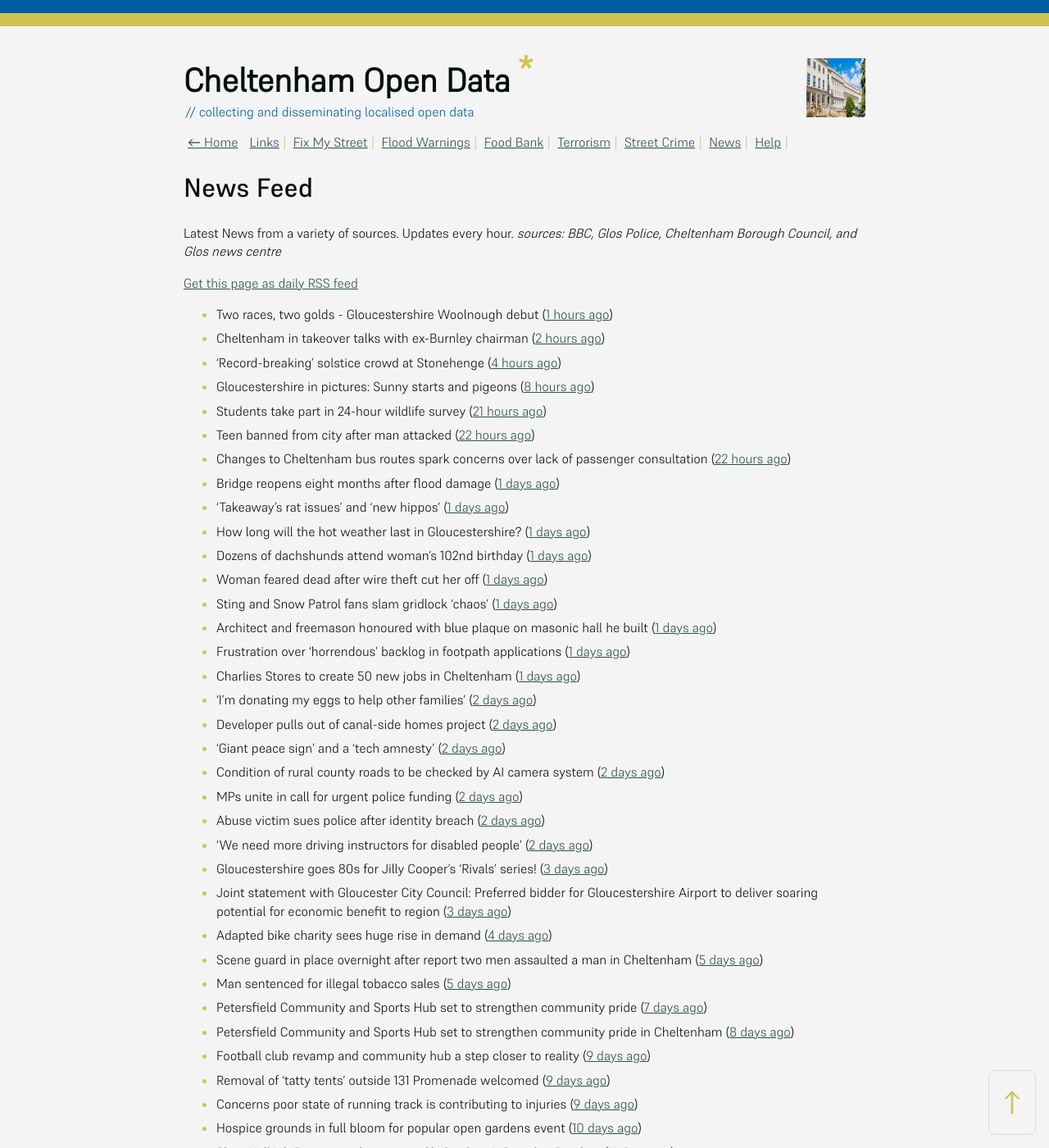
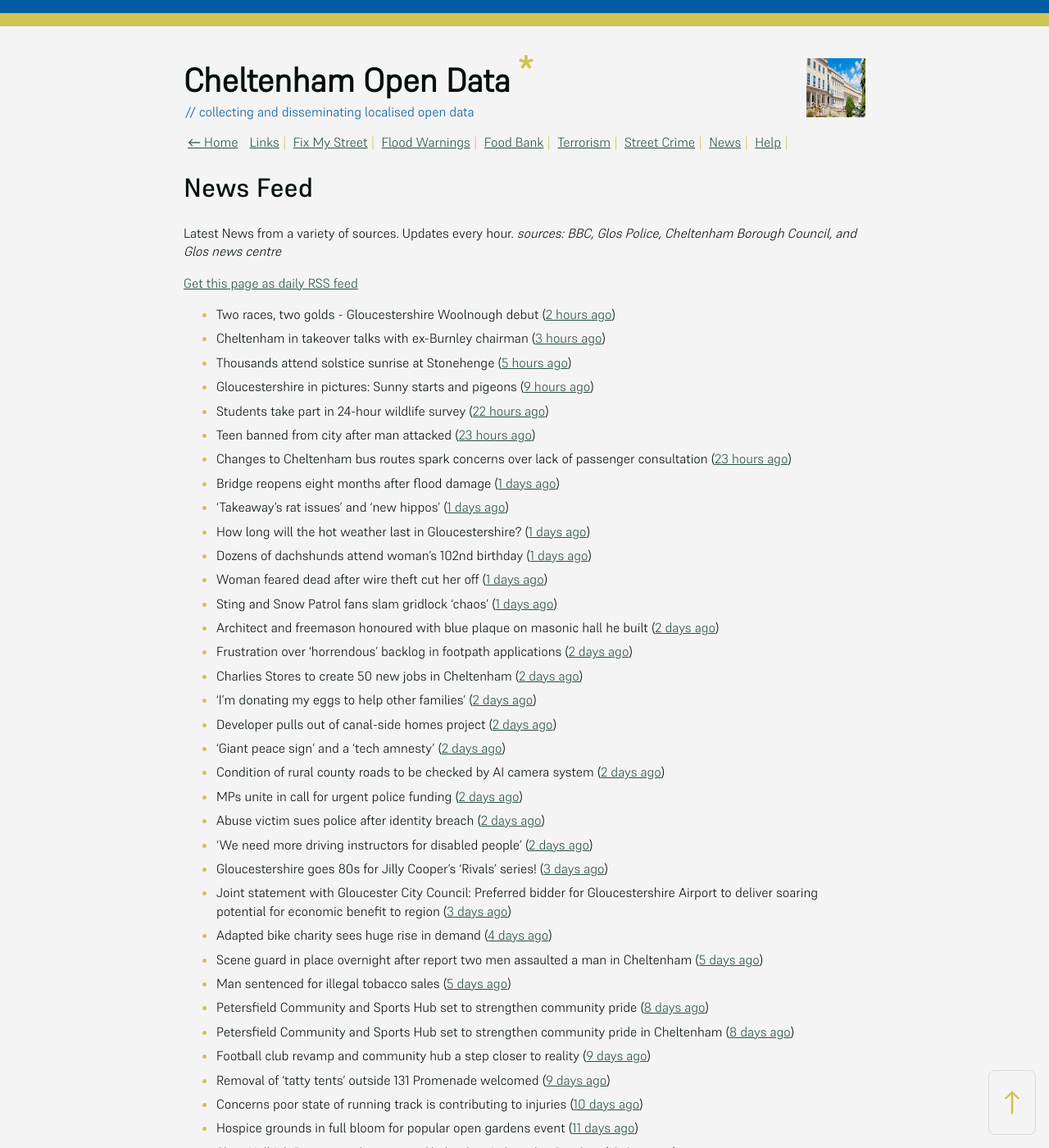
Before and after one commit to mat-0/cheltenham-open-data, a Jekyll site: the page built from _pages/news.md, in a window 1280 px wide and 1400 px high. Shown: the whole window at 82% size. Built offline with Jekyll 4.4.1, drawn with Linux system fonts in a browser that asks for light colours; some of the changed text lies outside the part shown.

Commit message:
Updated 2025-06-21 15:57:59

```diff
--- a/_pages/news.md
+++ b/_pages/news.md
@@ -12,22 +12,22 @@ _sources: BBC, Glos Police, Cheltenham Borough Council, and Glos news centre_
 [Get this page as daily RSS feed](/daily.rss)
 
 <!-- news_marker starts -->
-- Two races, two golds - Gloucestershire Woolnough debut ([1 hours ago](https://www.bbc.com/sport/rowing/articles/cgjg4516w15o))
-- Cheltenham in takeover talks with ex-Burnley chairman ([2 hours ago](https://www.bbc.com/sport/football/articles/ckg3v5135meo))
-- 'Record-breaking' solstice crowd at Stonehenge ([4 hours ago](https://www.bbc.com/news/articles/cg75gp1y233o))
-- Gloucestershire in pictures: Sunny starts and pigeons ([8 hours ago](https://www.bbc.com/news/articles/cwye9g90870o))
-- Students take part in 24-hour wildlife survey ([21 hours ago](https://www.bbc.com/news/articles/cn41ze3r27zo))
-- Teen banned from city after man attacked ([22 hours ago](https://www.bbc.com/news/articles/c75rl4we60wo))
-- Changes to Cheltenham bus routes spark concerns over lack of passenger consultation ([22 hours ago](https://gloucesternewscentre.co.uk/changes-to-cheltenham-bus-routes-spark-concerns-over-lack-of-passenger-consultation/))
+- Two races, two golds - Gloucestershire Woolnough debut ([2 hours ago](https://www.bbc.com/sport/rowing/articles/cgjg4516w15o))
+- Cheltenham in takeover talks with ex-Burnley chairman ([3 hours ago](https://www.bbc.com/sport/football/articles/ckg3v5135meo))
+- Thousands attend solstice sunrise at Stonehenge ([5 hours ago](https://www.bbc.com/news/articles/cg75gp1y233o))
+- Gloucestershire in pictures: Sunny starts and pigeons ([9 hours ago](https://www.bbc.com/news/articles/cwye9g90870o))
+- Students take part in 24-hour wildlife survey ([22 hours ago](https://www.bbc.com/news/articles/cn41ze3r27zo))
+- Teen banned from city after man attacked ([23 hours ago](https://www.bbc.com/news/articles/c75rl4we60wo))
+- Changes to Cheltenham bus routes spark concerns over lack of passenger consultation ([23 hours ago](https://gloucesternewscentre.co.uk/changes-to-cheltenham-bus-routes-spark-concerns-over-lack-of-passenger-consultation/))
 - Bridge reopens eight months after flood damage ([1 days ago](https://www.bbc.com/news/articles/cz09md3ve3no))
 - 'Takeaway's rat issues' and 'new hippos' ([1 days ago](https://www.bbc.com/news/articles/c5ygx2p4lw5o))
 - How long will the hot weather last in Gloucestershire? ([1 days ago](https://www.bbc.co.uk/sounds/play/p0lkf1rq))
 - Dozens of dachshunds attend woman's 102nd birthday ([1 days ago](https://www.bbc.com/news/videos/c307l54nlrmo))
 - Woman feared dead after wire theft cut her off ([1 days ago](https://www.bbc.com/news/articles/cp3k96521neo))
 - Sting and Snow Patrol fans slam gridlock 'chaos' ([1 days ago](https://www.bbc.com/news/articles/cwygv0pqy74o))
-- Architect and freemason honoured with blue plaque on masonic hall he built ([1 days ago](https://gloucesternewscentre.co.uk/architect-and-freemason-honoured-with-blue-plaque-on-masonic-hall-he-built/))
-- Frustration over ‘horrendous’ backlog in footpath applications ([1 days ago](https://gloucesternewscentre.co.uk/frustration-over-horrendous-backlog-in-footpath-applications/))
-- Charlies Stores to create 50 new jobs in Cheltenham ([1 days ago](https://gloucesternewscentre.co.uk/charlies-stores-to-create-50-new-jobs-in-cheltenham/))
+- Architect and freemason honoured with blue plaque on masonic hall he built ([2 days ago](https://gloucesternewscentre.co.uk/architect-and-freemason-honoured-with-blue-plaque-on-masonic-hall-he-built/))
+- Frustration over ‘horrendous’ backlog in footpath applications ([2 days ago](https://gloucesternewscentre.co.uk/frustration-over-horrendous-backlog-in-footpath-applications/))
+- Charlies Stores to create 50 new jobs in Cheltenham ([2 days ago](https://gloucesternewscentre.co.uk/charlies-stores-to-create-50-new-jobs-in-cheltenham/))
 - 'I'm donating my eggs to help other families' ([2 days ago](https://www.bbc.com/news/articles/c5y614jm758o))
 - Developer pulls out of canal-side homes project ([2 days ago](https://www.bbc.com/news/articles/cwyxe24xr1jo))
 - 'Giant peace sign' and a 'tech amnesty' ([2 days ago](https://www.bbc.com/news/articles/cglzk58j8jxo))
@@ -40,22 +40,22 @@ _sources: BBC, Glos Police, Cheltenham Borough Council, and Glos news centre_
 - Adapted bike charity sees huge rise in demand ([4 days ago](https://www.bbc.co.uk/sounds/play/p0ljrsvr))
 - Scene guard in place overnight after report two men assaulted a man in Cheltenham ([5 days ago](https://gloucesternewscentre.co.uk/scene-guard-in-place-overnight-after-report-two-men-assaulted-a-man-in-cheltenham/))
 - Man sentenced for illegal tobacco sales ([5 days ago](https://gloucesternewscentre.co.uk/man-sentenced-for-illegal-tobacco-sales/))
-- Petersfield Community and Sports Hub set to strengthen community pride ([7 days ago](https://gloucesternewscentre.co.uk/petersfield-community-and-sports-hub-set-to-strengthen-community-pride/))
+- Petersfield Community and Sports Hub set to strengthen community pride ([8 days ago](https://gloucesternewscentre.co.uk/petersfield-community-and-sports-hub-set-to-strengthen-community-pride/))
 - Petersfield Community and Sports Hub set to strengthen community pride in Cheltenham ([8 days ago](https://www.cheltenham.gov.uk/news/article/3020/petersfield_community_and_sports_hub_set_to_strengthen_community_pride_in_cheltenham))
 - Football club revamp and community hub a step closer to reality ([9 days ago](https://gloucesternewscentre.co.uk/football-club-revamp-and-community-hub-a-step-closer-to-reality/))
 - Removal of ‘tatty tents’ outside 131 Promenade welcomed ([9 days ago](https://gloucesternewscentre.co.uk/removal-of-tatty-tents-outside-131-promenade-welcomed/))
-- Concerns poor state of running track is contributing to injuries ([9 days ago](https://gloucesternewscentre.co.uk/concerns-poor-state-of-running-track-is-contributing-to-injuries/))
-- Hospice grounds in full bloom for popular open gardens event ([10 days ago](https://gloucesternewscentre.co.uk/hospice-grounds-in-full-bloom-for-popular-open-gardens-event/))
-- Shire Hall Lib Dems urged to reopen Cheltenham’s Swindon Road tip ([11 days ago](https://gloucesternewscentre.co.uk/shire-hall-lib-dems-urged-to-reopen-cheltenhams-swindon-road-tip/))
-- Funding for Cheltenham sports community hub set for approval ([11 days ago](https://gloucesternewscentre.co.uk/funding-for-cheltenham-sports-community-hub-set-for-approval/))
+- Concerns poor state of running track is contributing to injuries ([10 days ago](https://gloucesternewscentre.co.uk/concerns-poor-state-of-running-track-is-contributing-to-injuries/))
+- Hospice grounds in full bloom for popular open gardens event ([11 days ago](https://gloucesternewscentre.co.uk/hospice-grounds-in-full-bloom-for-popular-open-gardens-event/))
+- Shire Hall Lib Dems urged to reopen Cheltenham’s Swindon Road tip ([12 days ago](https://gloucesternewscentre.co.uk/shire-hall-lib-dems-urged-to-reopen-cheltenhams-swindon-road-tip/))
+- Funding for Cheltenham sports community hub set for approval ([12 days ago](https://gloucesternewscentre.co.uk/funding-for-cheltenham-sports-community-hub-set-for-approval/))
 - Man ‘alarmed’ to find home included ‘without consent’ in 4000-house plan near M5 ([14 days ago](https://gloucesternewscentre.co.uk/man-alarmed-to-find-home-included-without-consent-in-4000-house-plan-near-m5/))
 - Cheltenham celebrates 10 years of prestigious Purple Flag ([15 days ago](https://www.cheltenham.gov.uk/news/article/3019/cheltenham_celebrates_10_years_of_prestigious_purple_flag))
 - Reshaping Cheltenham’s future with latest cabinet portfolio announcements ([15 days ago](https://www.cheltenham.gov.uk/news/article/3018/reshaping_cheltenhams_future_with_latest_cabinet_portfolio_announcements))
-- Cheltenham and Tewkesbury planners blasted for ‘caring more about bats than police’ in Elms Park decision ([15 days ago](https://gloucesternewscentre.co.uk/cheltenham-and-tewkesbury-planners-blasted-for-caring-more-about-bats-than-police-in-elms-park-decision/))
-- Gloucestershire Constabulary supports National Police Chiefs’ Council’s 2Wheel Operation ([15 days ago](https://gloucesternewscentre.co.uk/gloucestershire-constabulary-supports-national-police-chiefs-councils-2wheel-operation/))
-- Decision on tapas bar which wants people to ‘enjoy good food and nice wine’ ([15 days ago](https://gloucesternewscentre.co.uk/decision-on-tapas-bar-which-wants-people-to-enjoy-good-food-and-nice-wine/))
+- Cheltenham and Tewkesbury planners blasted for ‘caring more about bats than police’ in Elms Park decision ([16 days ago](https://gloucesternewscentre.co.uk/cheltenham-and-tewkesbury-planners-blasted-for-caring-more-about-bats-than-police-in-elms-park-decision/))
+- Gloucestershire Constabulary supports National Police Chiefs’ Council’s 2Wheel Operation ([16 days ago](https://gloucesternewscentre.co.uk/gloucestershire-constabulary-supports-national-police-chiefs-councils-2wheel-operation/))
+- Decision on tapas bar which wants people to ‘enjoy good food and nice wine’ ([16 days ago](https://gloucesternewscentre.co.uk/decision-on-tapas-bar-which-wants-people-to-enjoy-good-food-and-nice-wine/))
 - Development consent granted for M5 Junction 10 Improvements Scheme ([16 days ago](https://gloucesternewscentre.co.uk/development-consent-granted-for-m5-junction-10-improvements-scheme/))
-- £25k cash boost for much-loved Cheltenham Playhouse ([17 days ago](https://gloucesternewscentre.co.uk/25k-cash-boost-for-much-loved-cheltenham-playhouse/))
+- £25k cash boost for much-loved Cheltenham Playhouse ([18 days ago](https://gloucesternewscentre.co.uk/25k-cash-boost-for-much-loved-cheltenham-playhouse/))
 - £25k cash boost for much-loved Cheltenham Playhouse ([18 days ago](https://www.cheltenham.gov.uk/news/article/3017/25k_cash_boost_for_much-loved_cheltenham_playhouse))
 - Neighbourhood Watch encourages people to join to deter crime ([19 days ago](https://gloucesternewscentre.co.uk/neighbourhood-watch-encourages-people-to-join-to-deter-crime/))
 - ‘Ironic’ 131 Promenade precedent being used for Pittville Pump Room cafe plans ([19 days ago](https://gloucesternewscentre.co.uk/ironic-131-promenade-precedent-being-used-for-pittville-pump-room-cafe-plans/))
```
Also changed, not shown: _data/flood.json (+4 -4 lines), index.md (+5 -5 lines).
